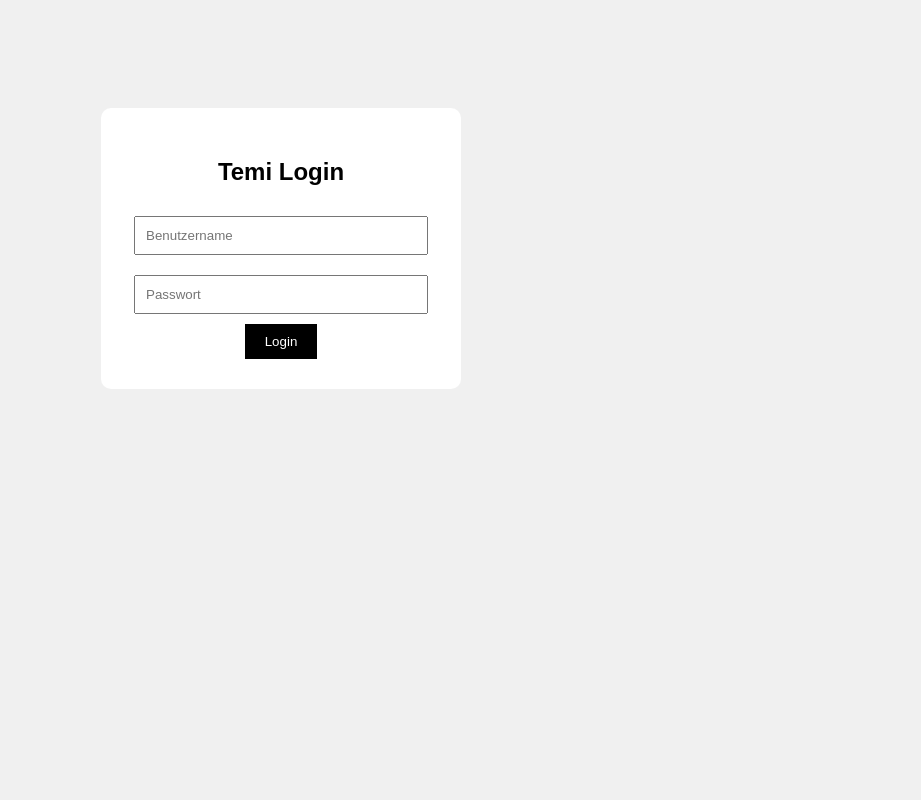
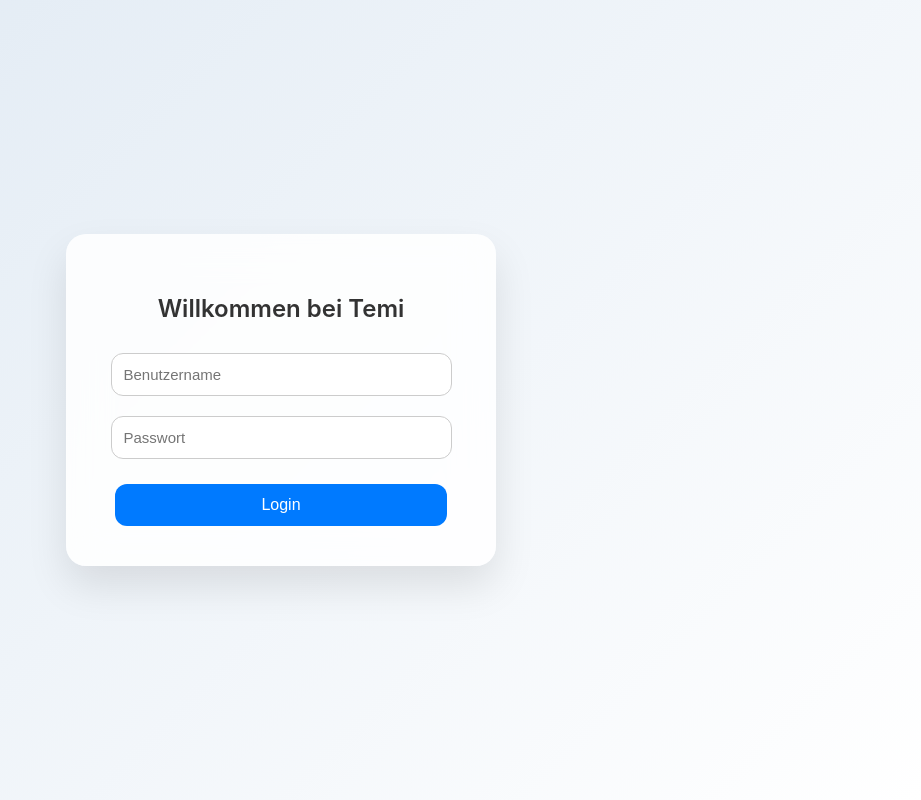
Before and after one commit to eliascontestemiroboter/temi-ai-server, a Flask app: page /login in a window 1280 px wide. Shown: the whole page, without its empty margins (359-1280 px from the left). Run offline with Flask 3, Linux system fonts and the light colour scheme.

Commit message:
Update login.html

```diff
--- a/templates/login.html
+++ b/templates/login.html
@@ -1,18 +1,86 @@
 <!DOCTYPE html>
-<html>
+<html lang="de">
 <head>
+    <meta charset="UTF-8">
     <title>Temi Login</title>
     <style>
-        body { font-family: Arial; background: #f0f0f0; text-align: center; padding-top: 100px; }
-        .box { background: white; padding: 30px; width: 300px; margin: auto; border-radius: 10px; }
-        input { width: 90%; padding: 10px; margin: 10px 0; }
-        button { padding: 10px 20px; background: black; color: white; border: none; cursor: pointer; }
-        .error { color: red; }
+        body {
+            margin: 0;
+            padding: 0;
+            font-family: -apple-system, BlinkMacSystemFont, "Segoe UI", Roboto, sans-serif;
+            background: linear-gradient(135deg, #dfe9f3 0%, #ffffff 100%);
+            height: 100vh;
+            display: flex;
+            justify-content: center;
+            align-items: center;
+        }
+
+        .login-box {
+            background: rgba(255, 255, 255, 0.85);
+            backdrop-filter: blur(20px);
+            padding: 40px;
+            width: 350px;
+            border-radius: 20px;
+            box-shadow: 0 20px 40px rgba(0,0,0,0.1);
+            text-align: center;
+            animation: fadeIn 0.6s ease;
+        }
+
+        h2 {
+            margin-bottom: 20px;
+            font-weight: 600;
+            color: #333;
+        }
+
+        input {
+            width: 90%;
+            padding: 12px;
+            margin: 10px 0;
+            border-radius: 12px;
+            border: 1px solid #ccc;
+            font-size: 15px;
+            transition: 0.2s;
+        }
+
+        input:focus {
+            border-color: #007aff;
+            outline: none;
+            box-shadow: 0 0 5px rgba(0,122,255,0.4);
+        }
+
+        button {
+            width: 95%;
+            padding: 12px;
+            margin-top: 15px;
+            background: #007aff;
+            color: white;
+            border: none;
+            border-radius: 12px;
+            font-size: 16px;
+            cursor: pointer;
+            transition: 0.2s;
+        }
+
+        button:hover {
+            background: #005fcc;
+        }
+
+        .error {
+            color: #d00;
+            margin-bottom: 10px;
+            font-size: 14px;
+        }
+
+        @keyframes fadeIn {
+            from { opacity: 0; transform: translateY(20px); }
+            to   { opacity: 1; transform: translateY(0); }
+        }
     </style>
 </head>
 <body>
-    <div class="box">
-        <h2>Temi Login</h2>
+
+<div class="login-box">
+    <h2>Willkommen bei Temi</h2>
 
     {% if error %}
         <p class="error">{{ error }}</p>
@@ -24,5 +92,6 @@
         <button type="submit">Login</button>
     </form>
 </div>
+
 </body>
 </html>
```
Lines whose indentation alone changed are shown as unchanged.
